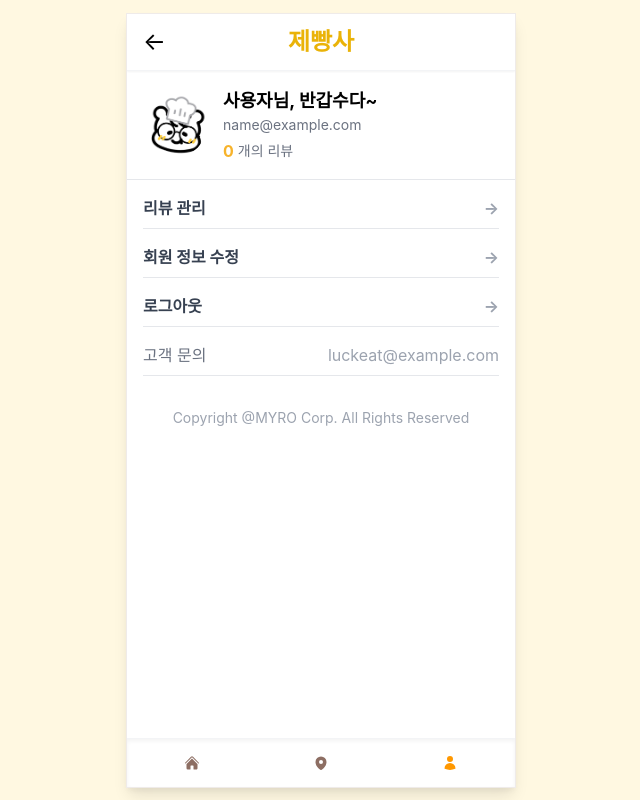
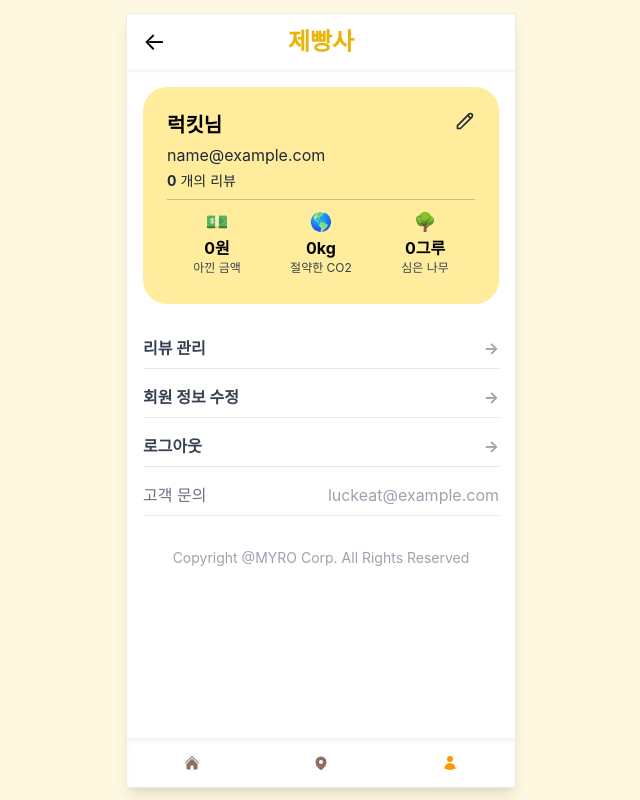
Before and after one commit to wonajin/luckeat-fe, a React (Vite) app: page /mypage in a window 1280 px wide. Shown: the whole page, without its empty margins (319-959 px from the left). Built offline with nearby package versions, Linux system fonts and the light colour scheme; no server answers; sample sign-in values are in the browser's storage; a web font is replaced by a local one.

Commit message:
style: 마이페이지 프로필 카드 레이아웃 개선

```diff
--- a/src/pages/MyPage.jsx
+++ b/src/pages/MyPage.jsx
@@ -74,37 +74,44 @@ function MyPage() {
           </div>
         ) : (
           <>
-            {/* 사용자 정보 */}
-            <div className="p-4 border-b border-gray-200">
-              <div className="flex items-center">
-                <div className="w-16 h-16 bg-gray-200 rounded-full flex items-center justify-center overflow-hidden">
-                  <img
-                    src={bakerDefaultImage}
-                    alt="프로필"
-                    className="w-full h-full object-cover"
-                  />
+            {/* 프로필 카드 */}
+
+            <div className="m-4 p-6 bg-[#ffe985cc] rounded-2xl">
+              <div className="flex items-start justify-between mb-2">
+                <div>
+                  <h2 className="text-xl font-bold mb-1 text-black">{displayUser.nickname || '럭킷님'}</h2>
+                  <div className="text-base text-gray-800">{displayUser.email || 'aa@aa.com'}</div>
+                  <div className="mt-1 text-sm text-gray-800">
+                    <span className="font-bold">{reviews.length || 0}</span>
+                    <span className="ml-1">개의 리뷰</span>
+                  </div>
+                  {/* <div className="mt-1 text-sm text-gray-800">
+                    가입일: {displayUser.createdAt ? new Date(displayUser.createdAt).toLocaleDateString() : '2025. 3. 31.'}
+                  </div> */}
                 </div>
-                <div className="ml-4">
-                  <h3 className="text-lg font-bold">
-                    {displayUser.nickname || '사용자'}님, 반갑수다~
-                  </h3>
-                  <p className="text-sm text-gray-500">
-                    {displayUser.email || '이메일 정보가 없습니다'}
-                  </p>
-                  <div className="flex items-center mt-1">
-                    <span className="text-[#F7B32B] font-bold">
-                      {reviews.length}
-                    </span>
-                    <span className="ml-1 text-sm text-gray-500">
-                      개의 리뷰
-                    </span>
+                <button className="text-gray-800">
+                  <svg xmlns="http://www.w3.org/2000/svg" className="h-5 w-5" fill="none" viewBox="0 0 24 24" stroke="currentColor">
+                    <path strokeLinecap="round" strokeLinejoin="round" strokeWidth={2} d="M15.232 5.232l3.536 3.536m-2.036-5.036a2.5 2.5 0 113.536 3.536L6.5 21.036H3v-3.572L16.732 3.732z" />
+                  </svg>
+                </button>
+              </div>
+              <div className="mt-2 pt-1 border-t border-black border-opacity-20">
+                <div className="grid grid-cols-3 gap-1">
+                  <div className="rounded-xl p-1 text-center">
+                    <div className="text-lg mb-0">💵</div>
+                    <div className="text-base font-bold text-black">0원</div>
+                    <div className="text-xs text-gray-700">아낀 금액</div>
                   </div>
-                  {displayUser.createdAt && (
-                    <p className="text-xs text-gray-400 mt-1">
-                      가입일:{' '}
-                      {new Date(displayUser.createdAt).toLocaleDateString()}
-                    </p>
-                  )}
+                  <div className="rounded-xl p-1 text-center">
+                    <div className="text-lg mb-0">🌎</div>
+                    <div className="text-base font-bold text-black">0kg</div>
+                    <div className="text-xs text-gray-700">절약한 CO2</div>
+                  </div>
+                  <div className="rounded-xl p-1 text-center">
+                    <div className="text-lg mb-0">🌳</div>
+                    <div className="text-base font-bold text-black">0그루</div>
+                    <div className="text-xs text-gray-700">심은 나무</div>
+                  </div>
                 </div>
               </div>
             </div>
```
